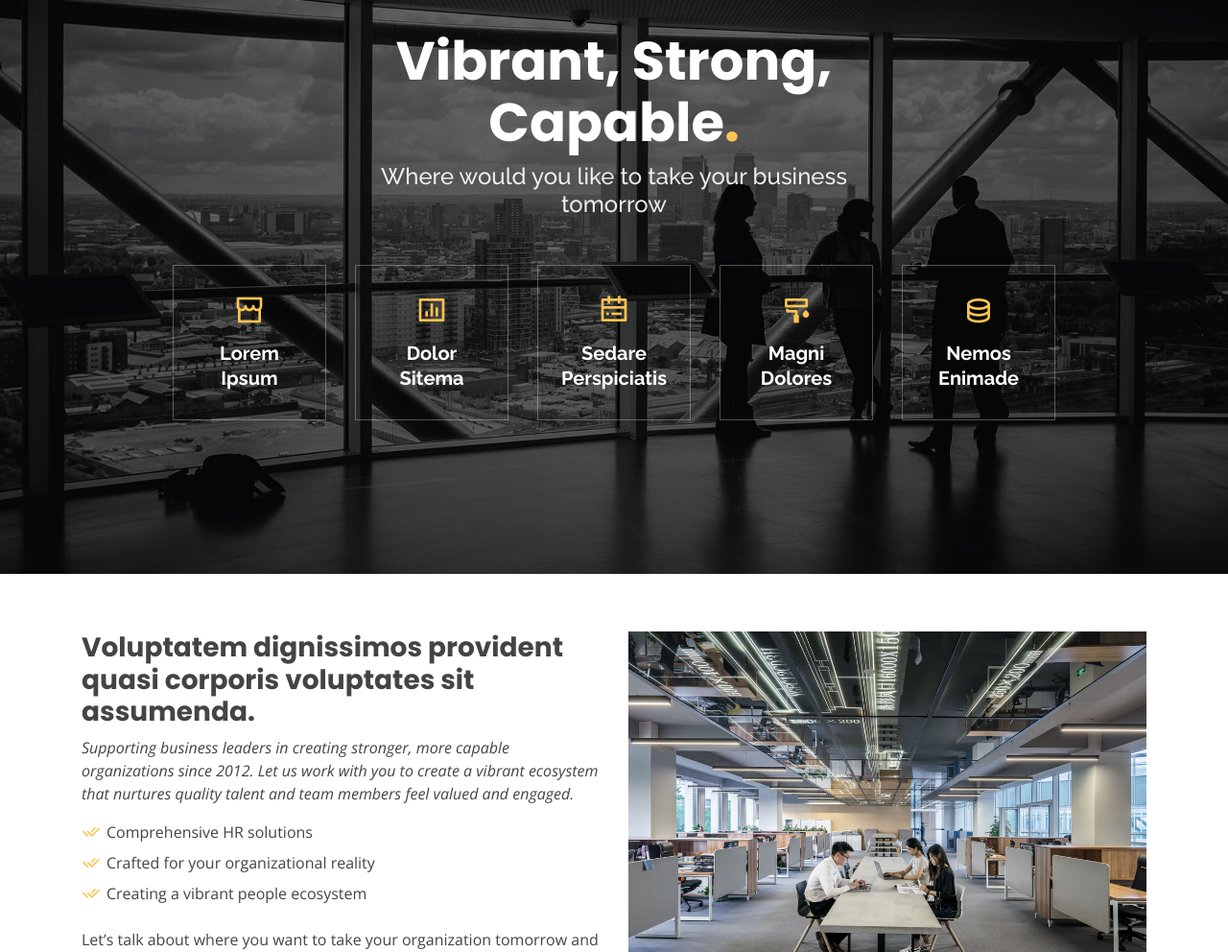
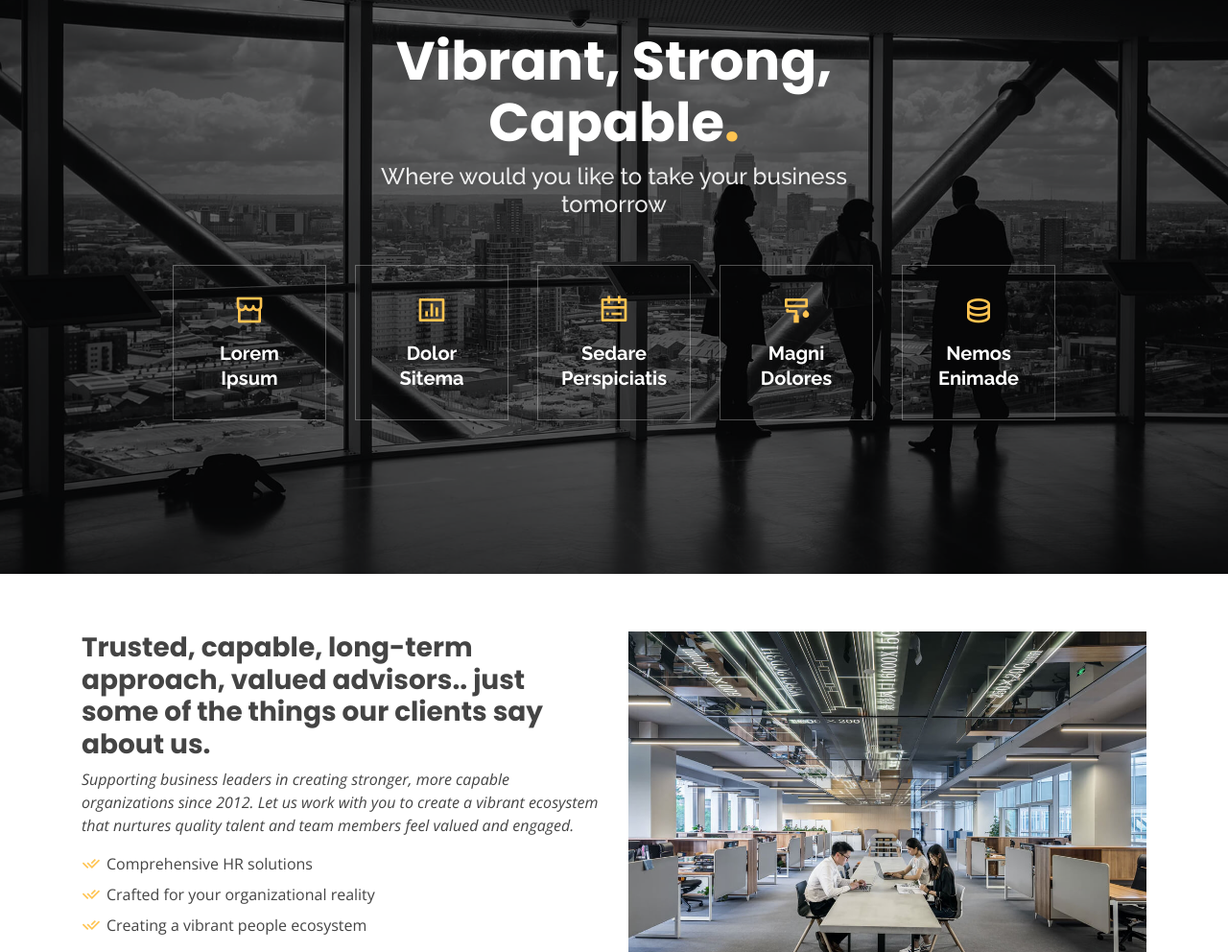
Before and after one commit to Oktane-HR/Oktane.github.io, a plain HTML site: page index.html in a window 1280 px wide. Shown: the part 202-1194 px from the top of the page at 96% size. Drawn offline with nearby package versions, Linux system fonts and the light colour scheme.

Commit message:
edit content

```diff
--- a/index.html
+++ b/index.html
@@ -138,7 +138,7 @@
             <img src="assets/img/about.jpg" class="img-fluid" alt="">
           </div>
           <div class="col-lg-6 pt-4 pt-lg-0 order-2 order-lg-1 content" data-aos="fade-right" data-aos-delay="100">
-            <h3>Voluptatem dignissimos provident quasi corporis voluptates sit assumenda.</h3>
+            <h3>Trusted, capable, long-term approach, valued advisors.. just some of the things our clients say about us.</h3>
             <p class="font-italic">
               Supporting business leaders in creating stronger, more capable organizations since 2012.  Let us work with you to create a vibrant ecosystem that nurtures quality talent and team members feel valued and engaged.
             </p>
```
